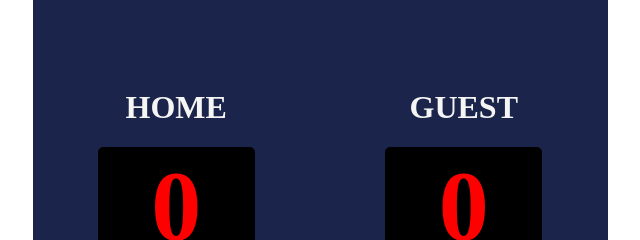
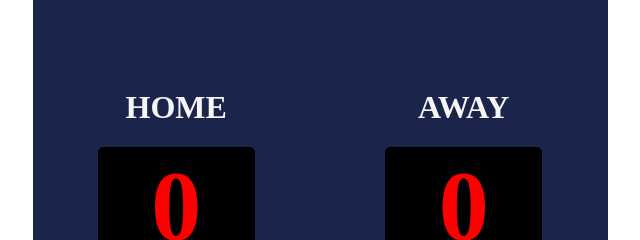
Before and after one commit to venzoll/BasketballScoreboard, a plain HTML site: page index.html in a window 1280 px wide. Shown: the top 240 px of the page, 320-960 px from the left. Drawn offline with Linux system fonts and the light colour scheme.

Commit message:
Update index.html

```diff
--- a/index.html
+++ b/index.html
@@ -13,7 +13,7 @@
                     <button id="plus-three-home" onclick="incrementThreeHome()">+3</button>
                 </div>
                 <div id="away-side">
-                    <h1 id="away-label">GUEST</h1>
+                    <h1 id="away-label">AWAY</h1>
                     <h2 id="away-points">0</h2>
                     <button id="plus-one-away" onclick="incrementOneAway()">+1</button>
                     <button id="plus-two-away" onclick="incrementTwoAway()">+2</button>
```
